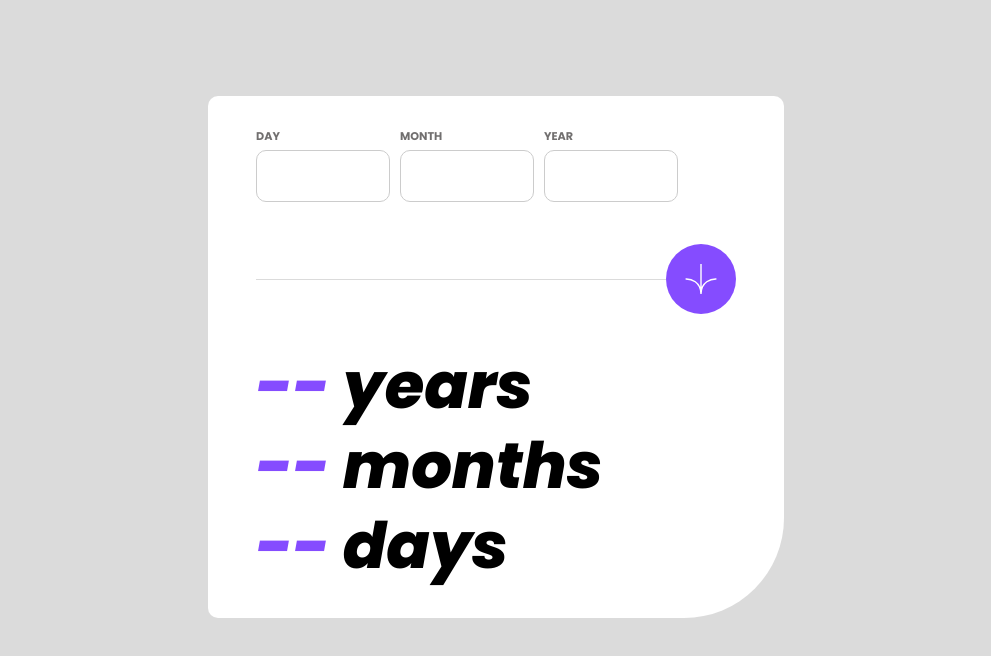
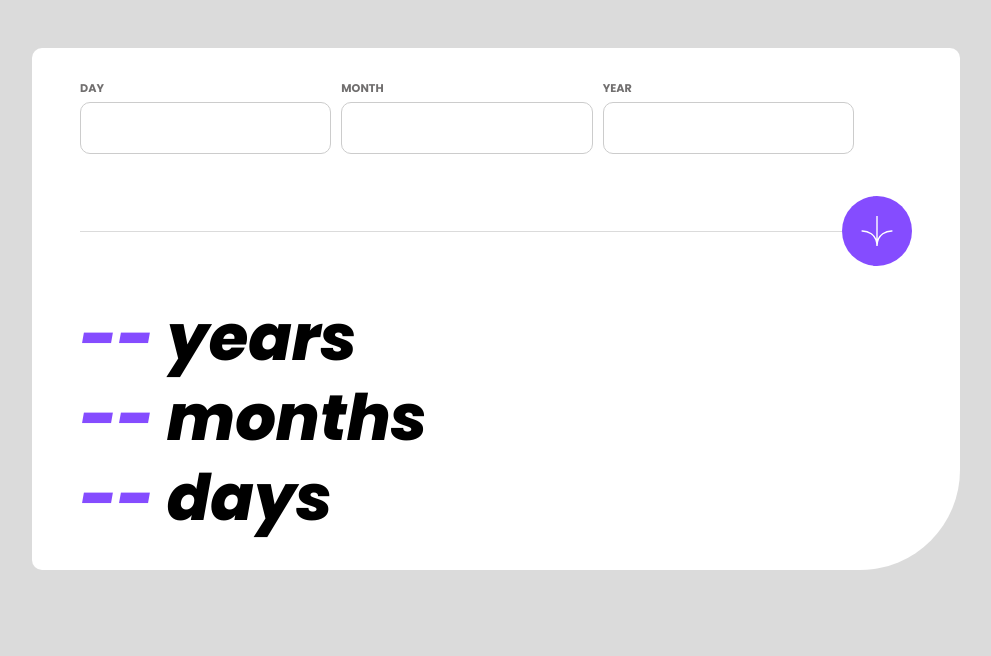
Before and after one commit to devjamesnjoroge/birthdayCalculator, a React (Create React App) app: page / in a window 1280 px wide. Shown: the top 656 px of the page, without its empty margins (144-1135 px from the left). Built offline with nearby package versions, Linux system fonts and the light colour scheme.

Commit message:
ft: fix html markup

```diff
--- a/public/index.html
+++ b/public/index.html
@@ -1,5 +1,5 @@
 <!DOCTYPE html>
-<html lang="en">
+<html>
   <head>
     <meta charset="utf-8" />
     <link rel="icon" href="%PUBLIC_URL%/favicon.ico" />
--- a/src/App.js
+++ b/src/App.js
@@ -2,9 +2,9 @@ import Main from "./Main";
 
 function App() {
   return (
-    <main>
+    <>
       <Main />
-    </main>
+    </>
   );
 }
 
```
